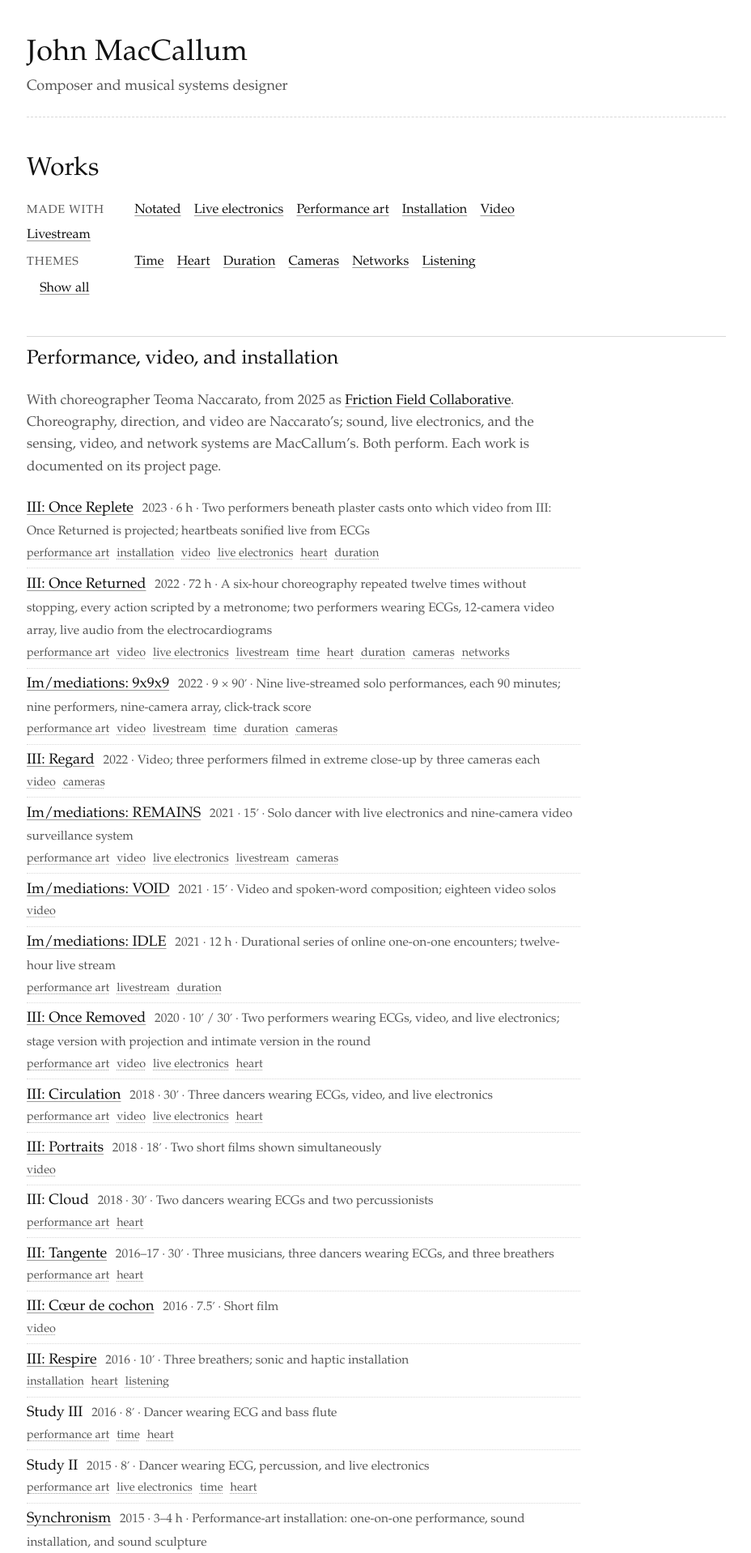
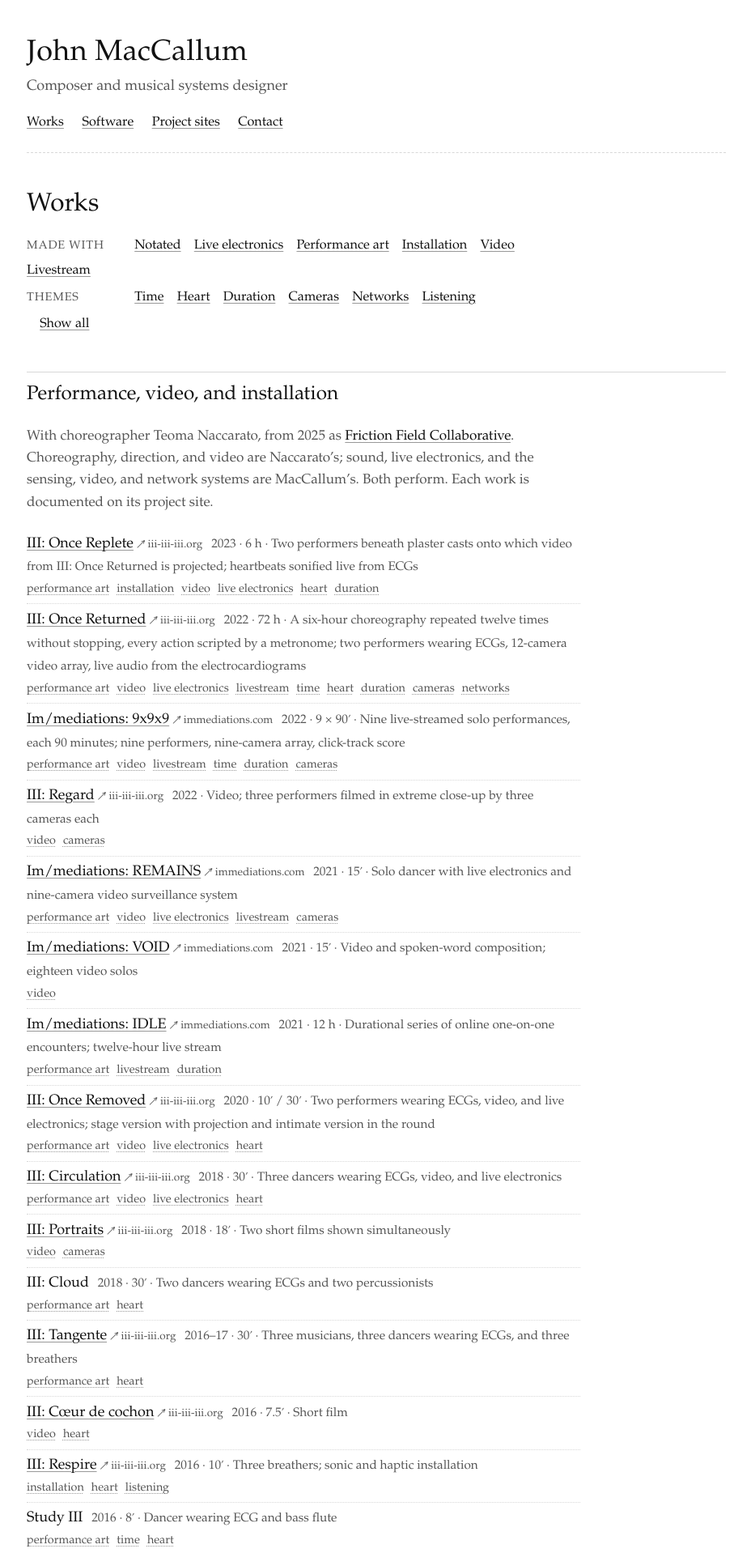
Before and after one commit to maccallum/john-maccallum.com, a Jekyll site: the page built from works/index.html, in a window 1280 px wide. Shown: the top 1918 px of the page at 81% size, without its empty margins (175-1103 px from the left). Built offline with Jekyll 4.4.1, drawn with Linux system fonts in a browser that asks for light colours; some of the changed text lies outside the part shown.

Commit message:
Mark external links, tag browsing on front page, site nav, data fixes

```diff
--- a/_config.yml
+++ b/_config.yml
@@ -24,6 +24,13 @@ links:
   iii: "https://iii-iii-iii.org"
   immediations: "https://immediations.com"
   interstitial_listening: "https://interstitial-listening.com"
+
+# Navigation on every page except the front page, which has its own.
+nav:
+  - {label: Works, href: "/works/"}
+  - {label: Software, href: "/#software"}
+  - {label: Project sites, href: "/#sites"}
+  - {label: Contact, href: "/#contact"}
 
 collections:
   works:
--- a/_data/works.yml
+++ b/_data/works.yml
@@ -165,7 +165,7 @@
   forces: "Two short films shown simultaneously"
   duration: "18′"
   forms: [video]
-  themes: []
+  themes: [cameras]
   external: "https://iii-iii-iii.org/about/iii-portraits/"
   performances:
     - {date: "2018", venue: "Lake Studios, Berlin, “Unfinished Fridays”", premiere: true}
@@ -201,7 +201,7 @@
   forces: "Short film"
   duration: "7.5′"
   forms: [video]
-  themes: []
+  themes: [heart]
   external: "https://iii-iii-iii.org/about/iii-coeurdecochon/"
   performances:
     - {date: "2018", venue: "Lake Studios, Berlin, “Unfinished Fridays”"}
@@ -303,7 +303,7 @@
   title: "Synchromism"
   year: "2015"
   collaborative: false
-  forces: "Organ (Rosales Op. 16)"
+  forces: "Organ (Rosales Op. 16) and live electronics"
   duration: "35′"
   commission: "Commissioned by Cyril Deaconoff with support from the Fleishhacker Foundation"
   forms: [notated, live electronics]
--- /dev/null
+++ b/_includes/external.html
@@ -0,0 +1,3 @@
+{%- comment -%} Marks a link as leaving the site, naming where it goes. include.url {%- endcomment -%}
+{%- assign host = include.url | split: "/" -%}
+<span class="ext">↗ {{ host[2] | remove: "www." }}</span>
--- /dev/null
+++ b/_includes/tag-nav.html
@@ -0,0 +1,16 @@
+{%- comment -%} Links to the works index filtered by each tag. Used on the front page and the works index. {%- endcomment -%}
+<nav class="filters" aria-label="Browse works by tag">
+  <p><span class="filter-label">Made with</span>
+    {%- for t in site.data.tags.forms %}
+    <a href="{{ '/works/' | relative_url }}?tag={{ t.name | slugify }}" data-tag="{{ t.name | slugify }}" title="{{ t.about }}">{{ t.label }}</a>
+    {%- endfor %}
+  </p>
+  <p><span class="filter-label">Themes</span>
+    {%- for t in site.data.tags.themes %}
+    <a href="{{ '/works/' | relative_url }}?tag={{ t.name | slugify }}" data-tag="{{ t.name | slugify }}" title="{{ t.about }}">{{ t.label }}</a>
+    {%- endfor %}
+  </p>
+  {%- if include.status %}
+  <p class="filter-status" hidden><span id="filter-about"></span> <a href="{{ '/works/' | relative_url }}">Show all</a></p>
+  {%- endif %}
+</nav>
--- a/_layouts/default.html
+++ b/_layouts/default.html
@@ -10,11 +10,12 @@
     <p class="site-name"><a href="{{ '/' | relative_url }}">John MacCallum</a></p>
     {%- endif %}
     <p class="site-tagline">{{ site.tagline }}</p>
-    {%- if page.nav %}
+    {%- assign nav = page.nav | default: site.nav %}
+    {%- if nav %}
     <nav aria-label="Sections">
       <ul>
-        {%- for item in page.nav %}
-        <li><a href="{{ item.href }}">{{ item.label }}</a></li>
+        {%- for item in nav %}
+        <li><a href="{% if item.href contains '#' and page.nav %}{{ item.href }}{% else %}{{ item.href | relative_url }}{% endif %}">{{ item.label }}</a></li>
         {%- endfor %}
       </ul>
     </nav>
--- a/assets/css/site.css
+++ b/assets/css/site.css
@@ -148,6 +148,7 @@ figcaption { font-size: 0.9rem; margin-top: 0.5rem; }
 
 .credit { font-size: 0.9rem; color: var(--muted); }
 .list-head { margin-top: 3rem; }
+div.list-head .filters { margin: 0; }
 #software dd, #sites dd { margin-bottom: 0.5rem; }
 #software dt, #sites dt { text-transform: none; letter-spacing: 0; font-size: 1rem; color: var(--text); }
 
@@ -185,3 +186,6 @@ main > h1, .work-head h1 { font-size: 1.75rem; font-weight: normal; line-height:
 .filter-status { color: var(--muted); }
 .works-group { margin-bottom: 3rem; }
 .works-group[hidden], .works > li[hidden] { display: none; }
+
+.ext { font-size: 0.75rem; color: var(--muted); white-space: nowrap; }
+main > section .filters { margin: 0.5rem 0 1rem; }
--- a/works/index.html
+++ b/works/index.html
@@ -11,29 +11,17 @@ description: >-
 
 <h1>Works</h1>
 
-<nav class="filters" aria-label="Filter by tag">
-  <p><span class="filter-label">Made with</span>
-    {%- for t in site.data.tags.forms %}
-    <a href="?tag={{ t.name | slugify }}" data-tag="{{ t.name | slugify }}" title="{{ t.about }}">{{ t.label }}</a>
-    {%- endfor %}
-  </p>
-  <p><span class="filter-label">Themes</span>
-    {%- for t in site.data.tags.themes %}
-    <a href="?tag={{ t.name | slugify }}" data-tag="{{ t.name | slugify }}" title="{{ t.about }}">{{ t.label }}</a>
-    {%- endfor %}
-  </p>
-  <p class="filter-status" hidden><span id="filter-about"></span> <a href="{{ '/works/' | relative_url }}">Show all</a></p>
-</nav>
+{% include tag-nav.html status=true %}
 
 <section class="works-group">
   <h2>Performance, video, and installation</h2>
-  <p class="lede">With choreographer Teoma Naccarato, from 2025 as <a href="{{ site.links.frictionfield }}">Friction Field Collaborative</a>. Choreography, direction, and video are Naccarato’s; sound, live electronics, and the sensing, video, and network systems are MacCallum’s. Both perform. Each work is documented on its project page.</p>
+  <p class="lede">With choreographer Teoma Naccarato, from 2025 as <a href="{{ site.links.frictionfield }}">Friction Field Collaborative</a>. Choreography, direction, and video are Naccarato’s; sound, live electronics, and the sensing, video, and network systems are MacCallum’s. Both perform. Each work is documented on its project site.</p>
   <ul class="works">
     {%- for w in collaborative %}
     {%- assign all = w.forms | concat: w.themes %}
     <li data-tags="{% for t in all %}{{ t | slugify }} {% endfor %}">
       {%- if w.external != "" -%}
-      <a href="{{ w.external }}">{{ w.title }}</a>
+      <a href="{{ w.external }}">{{ w.title }}</a> {% include external.html url=w.external %}
       {%- else -%}
       <span class="title">{{ w.title }}</span>
       {%- endif %} <span class="meta">{{ w.year }}{% if w.duration != "" %} · {{ w.duration }}{% endif %} · {{ w.forces }}</span>
```
Also changed, not shown: index.html (+6 -4 lines).
